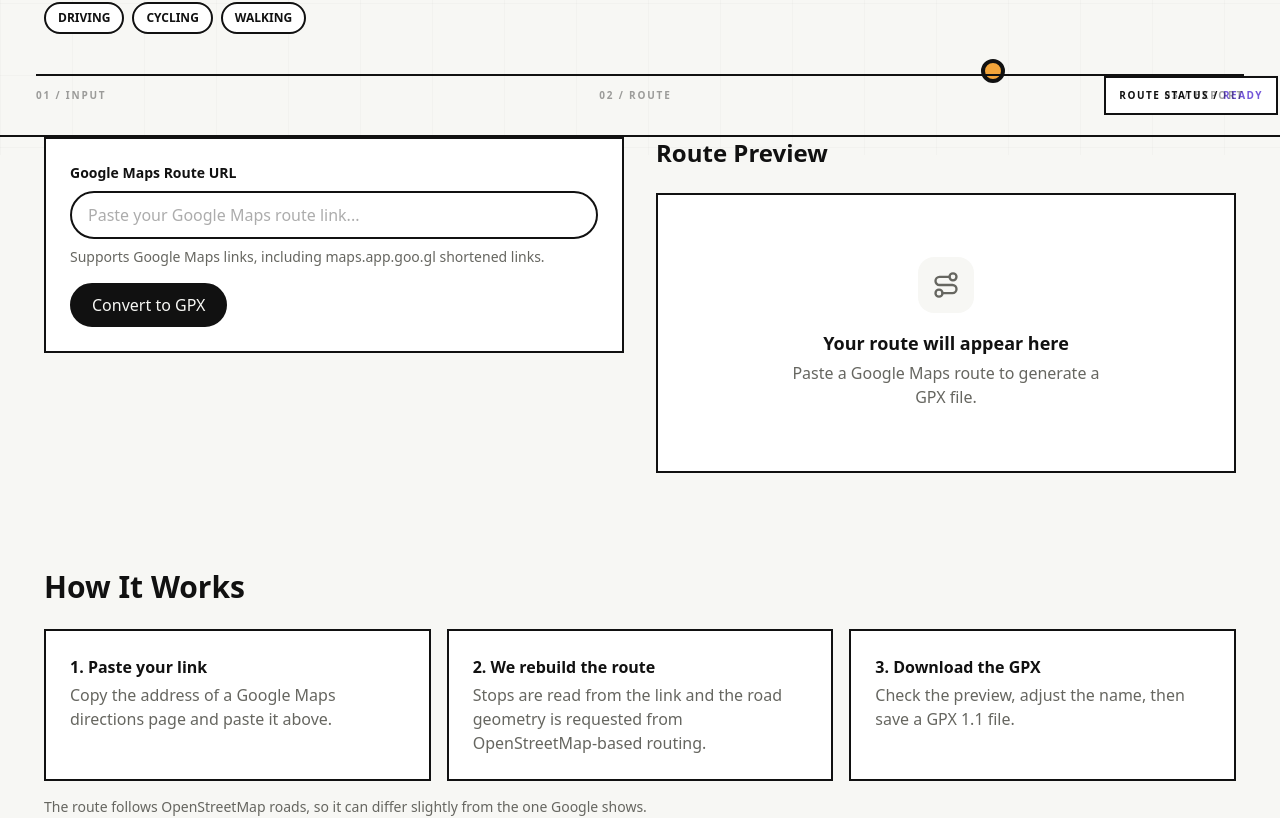
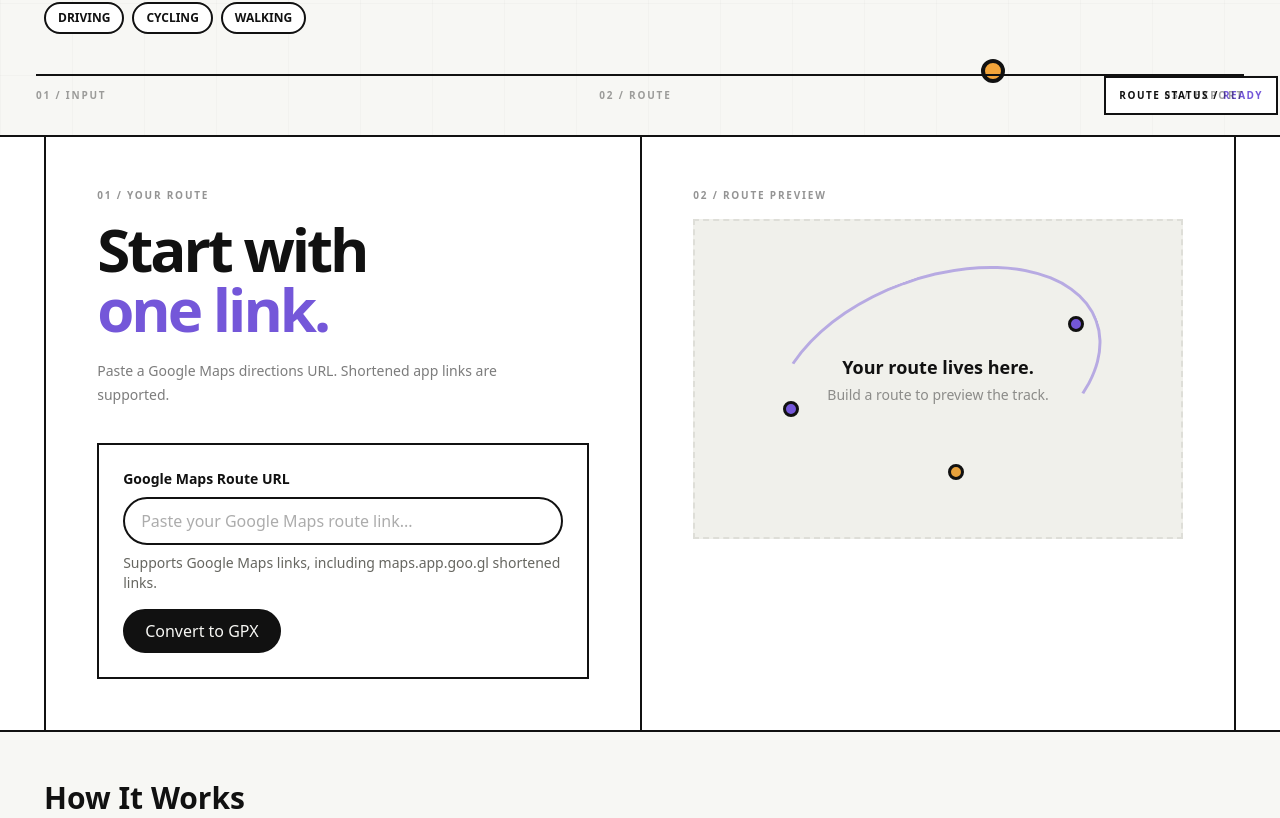
Before and after one commit to RandyGalangg/gmaps-gpx, a React (Vite) app: page / in a window 1280 px wide. Shown: the part 645-1463 px from the top of the page. Built offline with nearby package versions, Linux system fonts and the light colour scheme; no server answers.

Commit message:
Implement redesign v2 visual direction

```diff
--- a/src/pages/Home.tsx
+++ b/src/pages/Home.tsx
@@ -12,47 +12,31 @@
 import FAQ from '../components/FAQ';
 import Footer from '../components/Footer';
 import { useRouteConverter } from '../hooks/useRouteConverter';
-
-const RouteMap = lazy(() => import('../components/RouteMap'));
-
-export default function Home() {
-  const c = useRouteConverter();
-  const [url, setUrl] = useState('');
-
-  return (
-    <>
-      <Header />
-      <main>
-        <Hero />
-        <section id="converter" className="mx-auto max-w-[1240px] px-4 pb-12 sm:px-6">
-          <div className="grid items-start gap-6 lg:grid-cols-2 lg:gap-8">
-            <div className="space-y-6">
-              <RouteInput value={url} onChange={setUrl} onSubmit={() => void c.convert(url)} status={c.status} />
-              {c.route && <GPXSettings settings={c.settings} onChange={c.setSettings} />}
-            </div>
-            <div className="min-w-0 space-y-6">
-              <h2 className="text-xl font-bold md:text-2xl">Route Preview</h2>
-              <div aria-live="polite" className="space-y-6">
-                {c.status === 'idle' && <EmptyState />}
-                {c.status === 'loading' && <LoadingState stage={c.stage} />}
-                {c.status === 'error' && c.error && <ErrorState code={c.error} />}
-                {c.status === 'success' && c.route && c.gpx && (
-                  <>
-                    <RouteSummary route={c.route} />
-                    <Suspense fallback={<div className="card h-[300px] md:h-[440px]" aria-busy="true">Loading map...</div>}>
-                      <RouteMap route={c.route} />
-                    </Suspense>
-                    <DownloadButton xml={c.gpx.xml} valid={c.gpx.valid} filename={c.settings.filename} onReset={() => { c.reset(); setUrl(''); }} />
-                  </>
-                )}
-              </div>
-            </div>
-          </div>
-        </section>
-        <HowItWorks />
-        <FAQ />
-      </main>
-      <Footer />
-    </>
-  );
+const RouteMap=lazy(()=>import('../components/RouteMap'));
+export default function Home(){
+ const c=useRouteConverter(); const [url,setUrl]=useState('');
+ return <><Header/><main><Hero/>
+ <section id="converter" className="converter-v2">
+  <div className="shell">
+   <div className="converter-grid">
+    <div className="converter-column">
+      <div className="mono-label mb-4">01 / YOUR ROUTE</div>
+      <h2 className="text-4xl font-black leading-none tracking-[-.05em] md:text-6xl">Start with<br/><span className="text-brand">one link.</span></h2>
+      <p className="mt-5 max-w-md text-sm font-medium leading-6 text-ink/55">Paste a Google Maps directions URL. Shortened app links are supported.</p>
+      <div className="mt-9"><RouteInput value={url} onChange={setUrl} onSubmit={()=>void c.convert(url)} status={c.status}/></div>
+      {c.route&&<div className="mt-6"><GPXSettings settings={c.settings} onChange={c.setSettings}/></div>}
+    </div>
+    <div className="converter-column">
+      <div className="mono-label mb-4">02 / ROUTE PREVIEW</div>
+      <div aria-live="polite">
+       {c.status==='idle'&&<div className="route-placeholder"><div className="dot d1"/><div className="dot d2"/><div className="dot d3"/><div className="relative z-10 text-center"><p className="text-lg font-black">Your route lives here.</p><p className="mt-1 text-sm text-ink/45">Build a route to preview the track.</p></div></div>}
+       {c.status==='loading'&&<LoadingState stage={c.stage}/>}
+       {c.status==='error'&&c.error&&<ErrorState code={c.error}/>}
+       {c.status==='success'&&c.route&&c.gpx&&<div className="space-y-5"><RouteSummary route={c.route}/><Suspense fallback={<div className="route-placeholder">Loading map…</div>}><div className="route-map-v2"><RouteMap route={c.route}/></div></Suspense><DownloadButton xml={c.gpx.xml} valid={c.gpx.valid} filename={c.settings.filename} onReset={()=>{c.reset();setUrl('')}}/></div>}
+      </div>
+    </div>
+   </div>
+  </div>
+ </section>
+ <HowItWorks/><FAQ/></main><Footer/></>
 }
```
